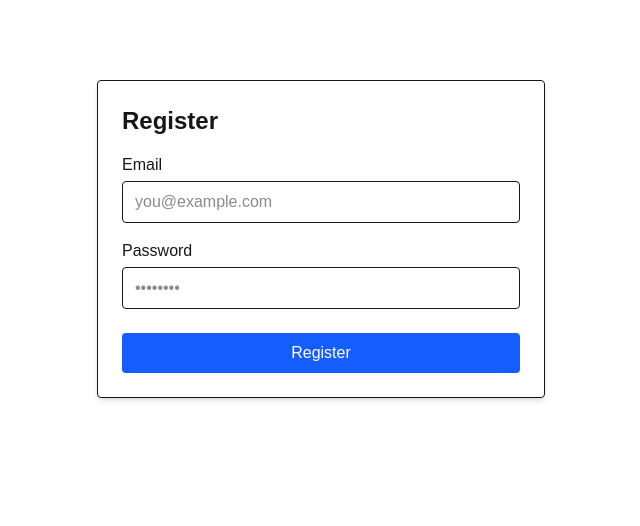
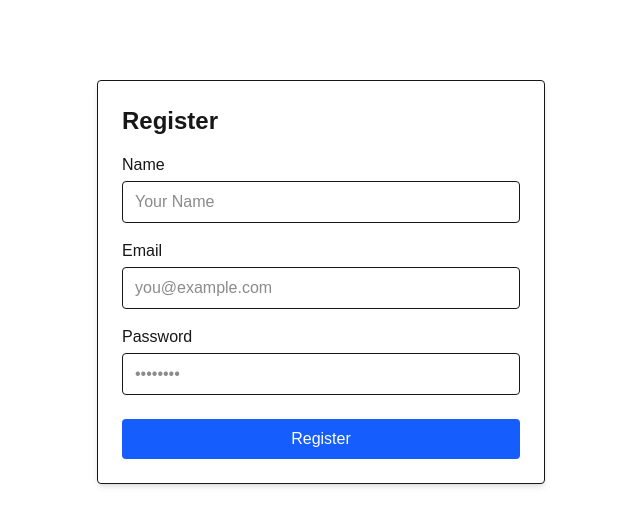
Before and after one commit to masoumeh-rezaei/Nutritioncoach, a Next.js app in the folder frontend/: page /register in a window 1280 px wide. Shown: the top 526 px of the page, without its empty margins (319-959 px from the left). Built offline with nearby package versions, Linux system fonts and the light colour scheme.

Commit message:
add front files

```diff
--- a/frontend/app/register/page.tsx
+++ b/frontend/app/register/page.tsx
@@ -1,3 +1,4 @@
+// frontend/pages/register.tsx (یا مسیر مربوطه)
 'use client'
 
 import { useState } from 'react'
@@ -5,6 +6,7 @@ import { useRegister } from '@/lib/Hooks/useAuth'
 import { useRouter } from 'next/navigation'
 
 export default function RegisterPage() {
+    const [name, setName] = useState('') // 👈 اضافه کردن state برای نام
     const [email, setEmail] = useState('')
     const [password, setPassword] = useState('')
     const router = useRouter()
@@ -14,9 +16,10 @@ export default function RegisterPage() {
     const handleSubmit = (e: React.FormEvent) => {
         e.preventDefault()
         registerMutation.mutate(
-            { email, password },
+            { name, email, password }, // 👈 ارسال نام به mutate
             {
                 onSuccess: () => {
+                    setName('') // پاک کردن فیلد نام بعد از موفقیت
                     setEmail('')
                     setPassword('')
                     setTimeout(() => router.push('/login'), 1500)
@@ -39,6 +42,19 @@ export default function RegisterPage() {
             )}
 
             <form onSubmit={handleSubmit}>
+                {/* 👈 اضافه کردن فیلد ورودی برای نام */}
+                <div className="mb-4">
+                    <label className="block mb-1">Name</label>
+                    <input
+                        type="text" // معمولا برای نام از type="text" استفاده می شود
+                        required
+                        value={name}
+                        onChange={(e) => setName(e.target.value)}
+                        className="w-full px-3 py-2 border rounded"
+                        placeholder="Your Name"
+                    />
+                </div>
+
                 <div className="mb-4">
                     <label className="block mb-1">Email</label>
                     <input
--- a/frontend/lib/Hooks/useAuth.ts
+++ b/frontend/lib/Hooks/useAuth.ts
@@ -1,7 +1,7 @@
 import { useMutation } from '@tanstack/react-query'
 import { registerUser ,loginUser } from '@/lib/api/auth'
-
 type RegisterData = {
+    name: string // 👈 اضافه کردن فیلد نام
     email: string
     password: string
 }
--- a/frontend/lib/api/auth.ts
+++ b/frontend/lib/api/auth.ts
@@ -3,12 +3,15 @@ import { api } from '@/lib/api'
 type AuthPayload = {
     email: string
     password: string
+    name?: string // برای رجیستر، فیلد name هم باید اضافه شود
 }
 
 export const registerUser = (data: AuthPayload) => {
-    return api({ url: '/api/register', method: 'POST', data })
+    // URL صحیح: شامل /auth
+    return api({ url: '/api/auth/register', method: 'POST', data })
 }
 
 export const loginUser = (data: AuthPayload) => {
-    return api({ url: '/api/login', method: 'POST', data })
+    // URL صحیح: شامل /auth
+    return api({ url: '/api/auth/login', method: 'POST', data })
 }
```
